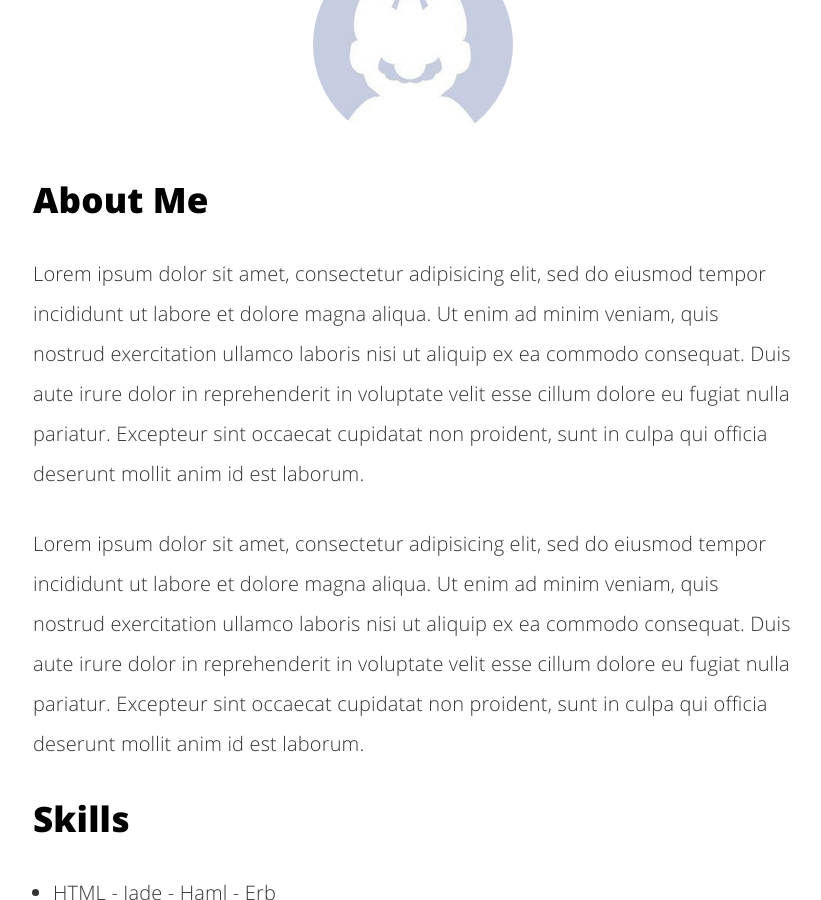
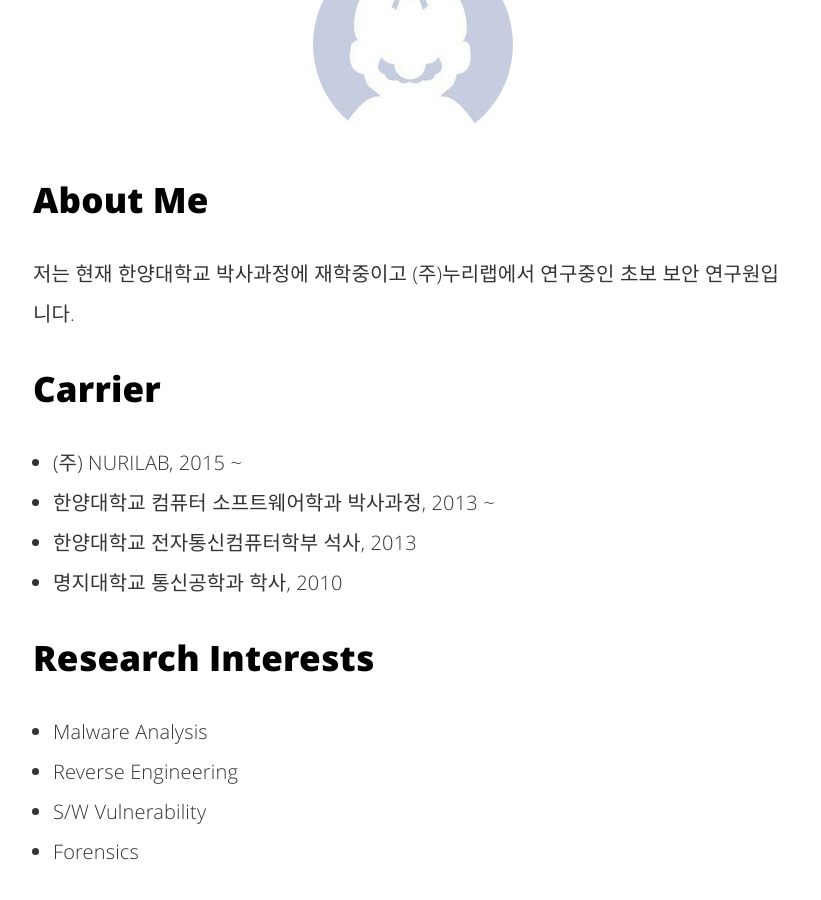
Before and after one commit to hajacrew/hajacrew.github.com, a Jekyll site: the page built from about.html, in a window 1280 px wide and 900 px high, scrolled down 1026 px. Shown: the whole window, without its empty margins (227-1048 px from the left). Built offline with Jekyll 4.4.1, drawn with Linux system fonts in a browser that asks for light colours; some of the changed text lies outside the part shown.

```diff
--- a/about.html
+++ b/about.html
@@ -2,52 +2,51 @@
 layout: minimal
 title: "About me"
 permalink: /about/index.html
-description: "Some description about Lorem Ipsum..."
+description: "간략한 제 소개 입니다."
 ---
 
 <img itemprop="image" class="img-rounded" src="/assets/img/blog-author.jpg" alt="Willian Justen">
 
 <h2>About Me</h2>
 
-<p>Lorem ipsum dolor sit amet, consectetur adipisicing elit, sed do eiusmod
-tempor incididunt ut labore et dolore magna aliqua. Ut enim ad minim veniam,
-quis nostrud exercitation ullamco laboris nisi ut aliquip ex ea commodo
-consequat. Duis aute irure dolor in reprehenderit in voluptate velit esse
-cillum dolore eu fugiat nulla pariatur. Excepteur sint occaecat cupidatat non
-proident, sunt in culpa qui officia deserunt mollit anim id est laborum.</p>
+<p> 저는 현재 한양대학교 박사과정에 재학중이고 (주)누리랩에서 연구중인 초보 보안 연구원입니다. </p>
 
+<h2>Carrier</h2>
 
-<p>Lorem ipsum dolor sit amet, consectetur adipisicing elit, sed do eiusmod
-tempor incididunt ut labore et dolore magna aliqua. Ut enim ad minim veniam,
-quis nostrud exercitation ullamco laboris nisi ut aliquip ex ea commodo
-consequat. Duis aute irure dolor in reprehenderit in voluptate velit esse
-cillum dolore eu fugiat nulla pariatur. Excepteur sint occaecat cupidatat non
-proident, sunt in culpa qui officia deserunt mollit anim id est laborum.</p>
+<ul class="skill-list">
+	<li>(주) NURILAB, 2015 ~ </li>
+	<li>한양대학교 컴퓨터 소프트웨어학과 박사과정, 2013 ~ </li>
+	<li>한양대학교 전자통신컴퓨터학부 석사, 2013 </li>
+	<li>명지대학교 통신공학과 학사, 2010</li>
+</ul>
 
+<h2>Research Interests</h2>
+
+<ul class="skill-list">
+	<li>Malware Analysis</li>
+	<li>Reverse Engineering</li>
+	<li>S/W Vulnerability </li>
+	<li>Forensics</li>
+</ul>
 
 <h2>Skills</h2>
 
 <ul class="skill-list">
-	<li>HTML - Jade - Haml - Erb</li>
-	<li>Design Responsivo (Mobile First)</li>
-	<li>CSS (Stylus, Sass, Less)</li>
-	<li>Css Frameworks (Bootstrap, Foundation)</li>
-	<li>Javascript (Design Patterns, Testes)</li>
-	<li>NodeJS</li>
-	<li>AngularJS - ReactJS</li>
-	<li>Grunt - Gulp - Yeoman</li>
-	<li>Git</li>
-	<li>PHP</li>
 	<li>Python</li>
-	<li>MySQL - MongoDB</li>
-	<li>Scrum and Kanban</li>
-	<li>TDD e Continuous Integration</li>
+	<li>C language</li>
+	<li>악성코드 분석(x86, 안드로이드)</li>
 </ul>
 
-<h2>Projetos</h2>
+<h2>Projects</h2>
 
 <ul>
-	<li><a href="https://github.com/">Lorem Lorem</a></li>
-	<li><a href="https://github.com/">Ipsum Dolor</a></li>
-	<li><a href="https://github.com/">Dolor Lorem</a></li>
+	<li>차세대 악성 코드 분석 기술 연구, 2012~2015, 한국연구재단</li>
+	<li>안드로이드 어플리케이션 시각화 모듈 제작, 2014, ETRI</li>
+	<li>난독화 코드 언팩 스크립트 개선 연구, 2014, ETRI 부설연구소</li>
+	<li>난독화된 악성 앱 분석을 위한 코드로직 분석 프로토타입 개발 용역, 2013, KISA</li>
+	<li>취약점 발굴을 위한 프로그램 입력 데이터 흐름분석 연구, 2013, KISA</li>
+	<li>코드 가상화 기법이 적용된 악성코드 분석방법 연구, 2012, KISA</li>
+	<li>S/W 난독화 메커니즘과 AV 탐지 연관성 연구, 2012, ETRI 부설연구소</li>
+	<li>악성코드 내부코드 자동 역공한 분석 방법 연구, 2011, KISA</li>
+	<li>RFID 태그-리더기 간 보안성이 향상된 효율적인 프로토콜 개발, 2010, 삼성테크윈</li>
 </ul>
```
